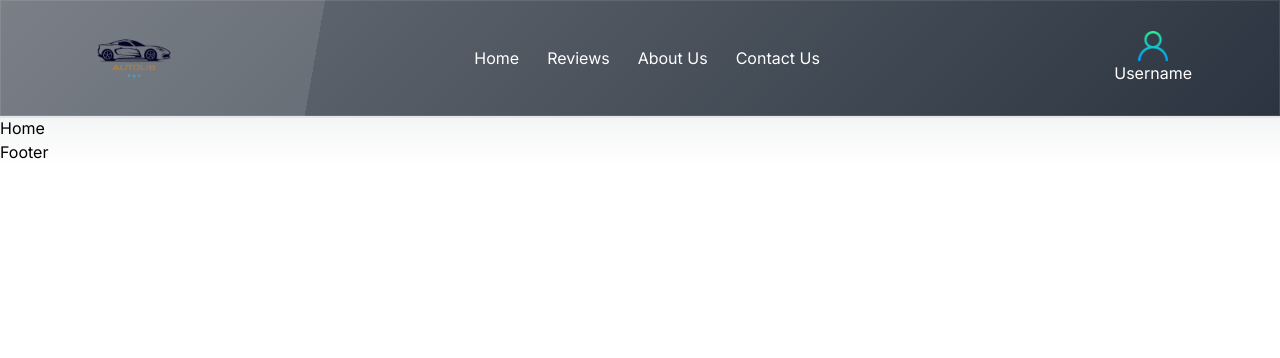
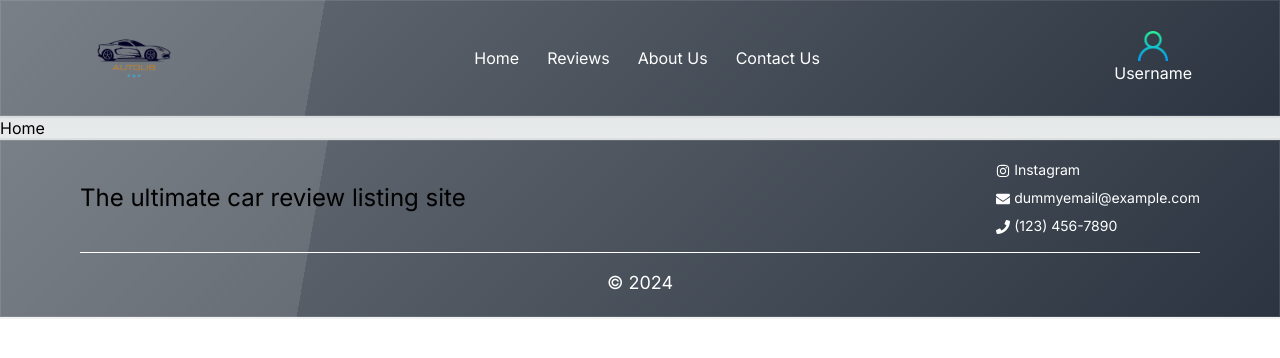
Before and after one commit to Josekariz/autolib, a Next.js app: page / in a window 1280 px wide. Shown: the top 358 px of the page. Built offline with nearby package versions, Linux system fonts and the light colour scheme.

Commit message:
design simple footer

```diff
--- a/src/app/Footer.tsx
+++ b/src/app/Footer.tsx
@@ -1,7 +1,41 @@
-
+"use client"
+import Link from 'next/link';
+import { FaInstagram, FaEnvelope, FaPhone } from 'react-icons/fa';
 
 export default function Footer() {
+    const currentYear = new Date().getFullYear();
+
     return (
-        <div>Footer</div>
-    )
+        <footer className="bg-neutral glass py-5">
+            <div className="max-w-6xl mx-auto px-4">
+                <div className="flex justify-between items-center flex-col md:flex-row text-lg">
+                    {/* Left side: Slogan */}
+                    <div className="mb-4 md:mb-0 flex-1">
+                        <span className="text-black text-md md:text-xl lg:text-2xl">The ultimate car review listing site</span>
+                    </div>
+
+                    {/* Right side: Contact Information */}
+                    <div className="flex flex-col text-white text-sm space-y-2">
+                        <Link href="https://www.instagram.com/sejoqariz/" className="hover:underline ">
+                            <FaInstagram className="inline"/> Instagram
+                        </Link>
+                        <a href="mailto:dummyemail@example.com" className="hover:underline">
+                            <FaEnvelope className="inline"/> dummyemail@example.com
+                        </a>
+                        <a href="tel:1234567890" className="hover:underline">
+                            <FaPhone className="inline"/> (123) 456-7890
+                        </a>
+                    </div>
+                </div>
+
+                {/* Thin white line */}
+                <hr className="my-4 border-t border-white" />
+
+                {/* Bottom Center: Copyright */}
+                <div className="text-center text-lg">
+                    <span className="text-white">&copy; {currentYear}</span>
+                </div>
+            </div>
+        </footer>
+    );
 }
```
